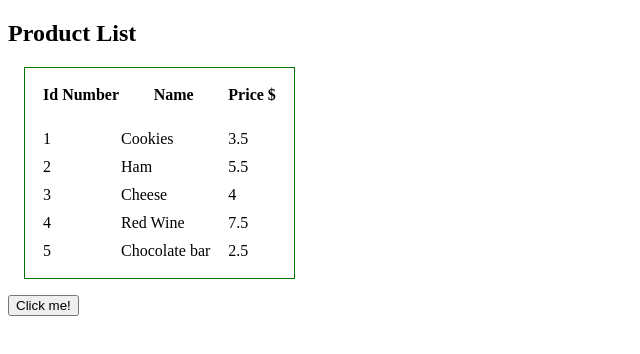
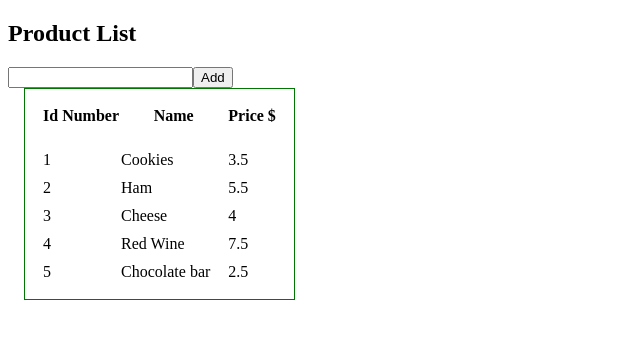
Before and after one commit to heltonWilekeDarosci/product-showcase, an Angular app: page / in a window 1280 px wide. Shown: the top 354 px of the page, without its empty margins (0-640 px from the left). Built offline with nearby package versions, Linux system fonts and the light colour scheme.

Commit message:
start to implement 'add new items to the list' button

```diff
--- a/package.json
+++ b/package.json
@@ -18,6 +18,7 @@
     "@angular/platform-browser": "^14.0.0",
     "@angular/platform-browser-dynamic": "^14.0.0",
     "@angular/router": "^14.0.0",
+    "node": "^18.5.0",
     "rxjs": "~7.5.0",
     "tslib": "^2.3.0",
     "zone.js": "~0.11.4"
--- a/src/app/app.module.ts
+++ b/src/app/app.module.ts
@@ -1,4 +1,5 @@
 import { NgModule } from '@angular/core';
+import { FormsModule } from '@angular/forms';
 import { BrowserModule } from '@angular/platform-browser';
 
 import { AppRoutingModule } from './app-routing.module';
@@ -12,7 +13,8 @@ import { ProductListComponent } from './pages/product-list/product-list.componen
   ],
   imports: [
     BrowserModule,
-    AppRoutingModule
+    AppRoutingModule,
+    FormsModule
   ],
   providers: [],
   bootstrap: [AppComponent]
--- a/src/app/pages/product-list/product-list.component.html
+++ b/src/app/pages/product-list/product-list.component.html
@@ -1,4 +1,7 @@
 <h2>{{ title }}</h2>
+
+<input class="add__text" type="text" [(ngModel)]="addProduct" title="Add a product's name here"/>
+<input class="add__btn" type="button" value="Add" (click)="addProductBtn()" title="Click here to add the products name to the list"/>
 
 <table class="product__table">
     <tr>
@@ -17,19 +20,17 @@
             {{ product.price }}
         </td>
     </tr>
+    <tr *ngFor="let addProduct of addProducts">
+        <td>
+            {{ addProduct.id }}
+        </td>
+        <td>
+            {{ addProduct.name }}
+        </td>
+        <td>
+            {{ addProduct.price }}
+        </td>
+    </tr>
 </table>
 
-<button class='btn' (click)="showTitle()">Click me!</button>
-
-<!--
-
-0. Study class and structures of them / see about 'tipagem'
-
-1. Declarar o componente no app.component.html
-Fazer uma tabela
-As linhas devem ser iteradas por um loop (for) do angular
-Como criar/iniciar uma variável (array = objeto)
-
-2. Ao clique Add mais um item a lista
-
-3. use condition of directives '*ngIf' -->
+<!-- STUDY THE HERO EXAMPLE ON THE ANGULAR DOCUMENTATION -->
--- a/src/app/pages/product-list/product-list.component.scss
+++ b/src/app/pages/product-list/product-list.component.scss
@@ -11,3 +11,5 @@ th {
 td {
     padding: 0.5rem 1rem 0 0;
 }
+
+// STUDY THE HERO EXAMPLE ON THE ANGULAR DOCUMENTATION
--- a/src/app/pages/product-list/product-list.component.ts
+++ b/src/app/pages/product-list/product-list.component.ts
@@ -37,13 +37,19 @@ export class ProductListComponent implements OnInit {
 
   title: string | undefined
 
+  addProduct:string='';
+  addProducts:Array<string> = new Array();
+
   constructor() {}
 
   ngOnInit(): void {
     this.title = 'Product List'
   }
 
-  showTitle() {
-    console.log(this.title)
+  addProductBtn(){
+    this.addProducts.push(this.addProduct);
+    this.addProduct='';
   }
 }
+
+// STUDY THE HERO EXAMPLE ON THE ANGULAR DOCUMENTATION
```
Also changed, not shown: 1 other file (tests, documents, lock files or other folders).
